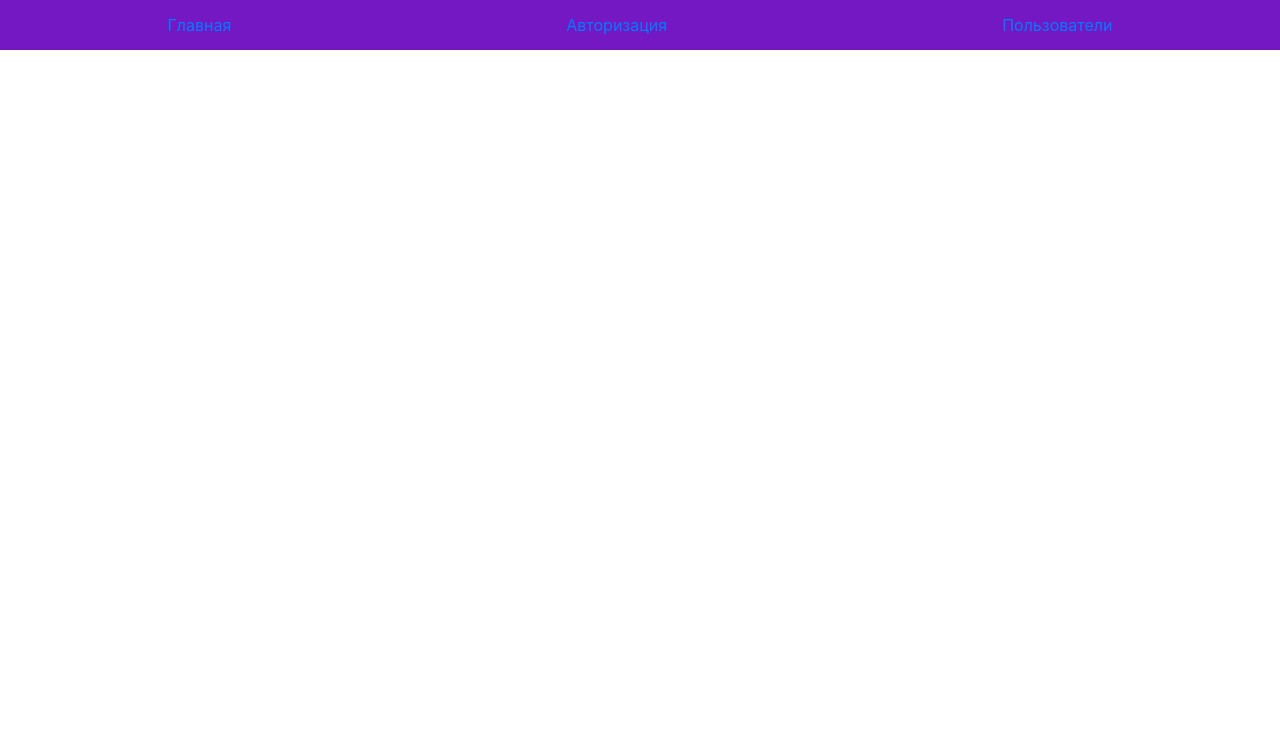
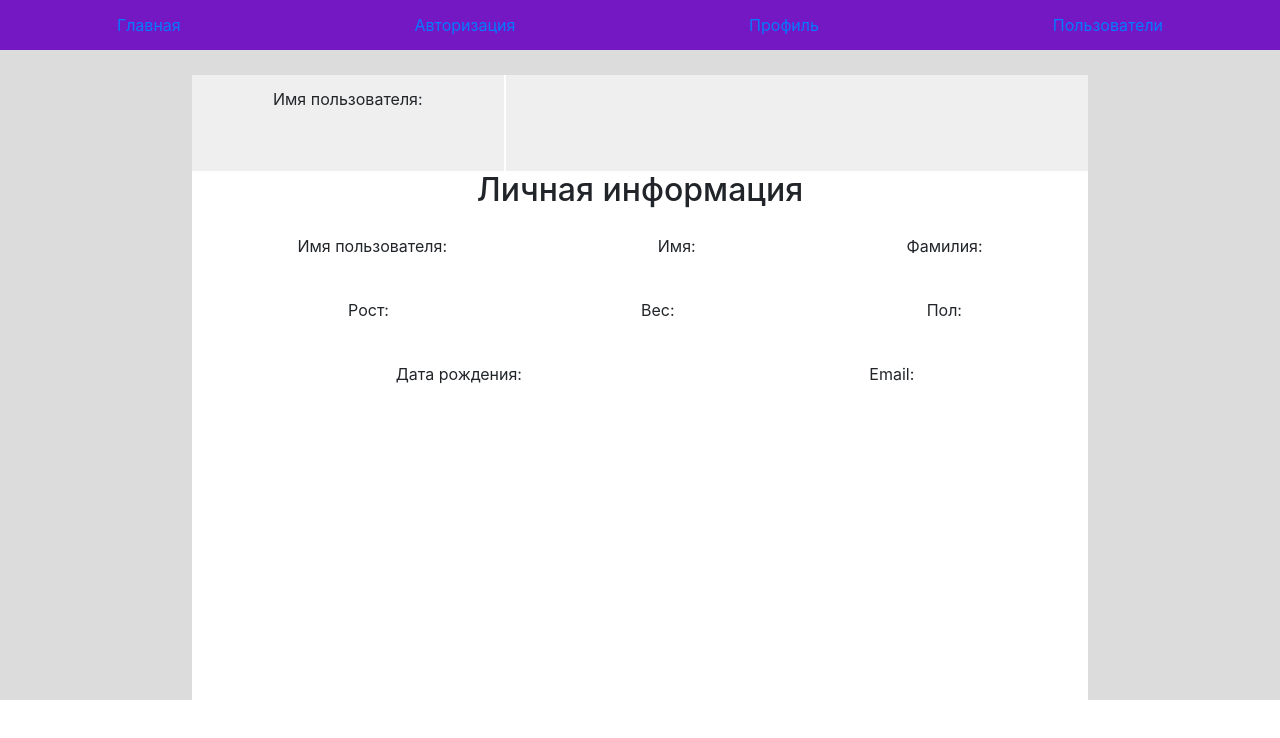
Before and after one commit to vladkovv/healthy-life-ui, a React (Create React App) app in the folder healthy_life_ui/: page /profile in a window 1280 px wide. Shown: the top 738 px of the page. Built offline with nearby package versions, Linux system fonts and the light colour scheme; no server answers.

Commit message:
Profile page initial structure

```diff
--- a/healthy_life_ui/src/App.js
+++ b/healthy_life_ui/src/App.js
@@ -5,14 +5,18 @@ import Header from './components/header';
 import Users from './components/users';
 import Authorization from './components/authorization';
 import Main from './components/main';
+import Profile from './components/profile';
 import { BrowserRouter, Route } from 'react-router-dom';
 
 const URL =  'http://healthy-life-kotlin.herokuapp.com/api/v1';
 
 class App extends React.Component {
 
-  state = {
-    users: []
+  state = {isAuth: false, currId: ''}
+
+  handleAuth = async (id) => {
+    this.setState({isAuth: true})
+    this.setState({currId: id})
   }
 
   render() {
@@ -22,8 +26,9 @@ class App extends React.Component {
     <Header />
     <div className="app-content">
     <Route exact path='/' component={Main}/>
-    <Route path='/auth' render={(props) => <Authorization url= {URL}  {...props}/>}/>
-  <Route path='/users' render={(props) => <Users url= {URL}  {...props}/>}/>
+    <Route path='/auth' render={(props) => <Authorization url={URL} onAuth={this.handleAuth} status={this.state.isAuth}  {...props}/>}/>
+    <Route path='/profile' render={(props) => <Profile url={URL} status={this.state.isAuth} id={this.state.currId} {...props}/>} />
+    <Route path='/users' render={(props) => <Users url={URL} status={this.state.isAuth}  {...props}/>}/>
     </div>
     </div>
     </BrowserRouter>
--- a/healthy_life_ui/src/components/authorization.js
+++ b/healthy_life_ui/src/components/authorization.js
@@ -1,6 +1,7 @@
 import React from 'react';
 import Form from 'react-bootstrap/Form';
 import Button from 'react-bootstrap/Button';
+import {Redirect} from 'react-router-dom';
 
 class Authorization extends React.Component {
     state = {login: "", password: ""}
@@ -23,11 +24,18 @@ class Authorization extends React.Component {
             body: JSON.stringify({username: this.state.login, password: this.state.password})
         })
         let result = await response.json();
-        console.log(result);
 
+        if(result.token) {
+        this.props.onAuth(result.id)
+        }
+
+        else {
+          alert('Проверьте логин/пароль')
+        }
     }
 
     render() {
+      if(this.props.status) return <Redirect to={'/'} />
     return (
         <Form>
         <Form.Group controlId="formBasicEmail">
--- a/healthy_life_ui/src/components/header.js
+++ b/healthy_life_ui/src/components/header.js
@@ -14,6 +14,10 @@ const Header = (props) => {
             </div>
 
             <div>
+                <NavLink to="/profile">Профиль</NavLink>
+            </div>
+
+            <div>
                 <NavLink to="/users">Пользователи</NavLink>
             </div>
 
--- a/healthy_life_ui/src/components/main.js
+++ b/healthy_life_ui/src/components/main.js
@@ -2,7 +2,7 @@ import React from 'react';
 
 const Main = (props) => {
     return(
-    <h2>Главная страница</h2>
+    <h1>Главная страница</h1>
     )
 }
 
--- /dev/null
+++ b/healthy_life_ui/src/components/profile.js
@@ -0,0 +1,86 @@
+import React from 'react';
+
+const Private = (props) => {
+    return(
+        <div>
+        <h2>Личная информация</h2>
+        <div className='profile-private-first'>
+        <div>
+        <div>Имя пользователя:</div>
+        <div>{props.data.username}</div>
+        </div>
+        <div>
+        <div>Имя:</div>
+        <div>{props.data.firstName}</div>
+        </div>
+        <div>
+        <div>Фамилия:</div>
+         <div>{props.data.lastName}</div>
+        </div>
+        </div>
+        <div className='profile-private-second'>
+        <div>
+        <div>Рост:</div>
+        <div>{props.data.height}</div>
+        </div>
+        <div>
+        <div>Вес:</div>
+        <div>{props.data.weight}</div>
+        </div>
+        <div>
+        <div>Пол:</div>
+         <div>{props.data.gender}</div>
+        </div>
+        </div>
+        <div className='profile-private-third'>
+        <div>
+        <div>Дата рождения:</div>
+        <div>{props.data.birthDate}</div>
+        </div>
+        <div>
+        <div>Email:</div>
+        <div>{props.data.email}</div>
+        </div>
+        </div>
+        </div>
+    )
+}
+class Profile extends React.Component {
+    state = {username: '', firstName: '', lastName: '', height: '', weight: '', gender: '', birthDate: '', email: ''}
+
+    gettingUserData = async () => {
+        const response = await fetch(`${this.props.url}/users/${this.props.id}`)
+        const data = await response.json();
+        this.setState({username: data.username, firstName: data.firstName, lastName: data.lastName, height: data.height, weight: data.weight, gender: data.gender, birthDate: data.birthDate, email: data.email});
+    }
+
+    componentDidMount() {
+        this.gettingUserData()
+    }
+
+
+    render() {
+    return(
+        <div className="profile-page-body">
+            <div className="profile-content">
+                <div className="profile-header">
+                <div className="profile-header-name">
+                    <div>
+                        <div>
+                        Имя пользователя: {this.state.username}
+                        </div>
+                        <div>
+                        {this.state.firstName} {this.state.lastName}
+                        </div>
+                        </div>
+                </div>
+            </div>
+                <Private data={this.state} />
+        </div>
+        </div>
+    )
+    }
+
+}
+
+export default Profile;
--- a/healthy_life_ui/src/components/users.js
+++ b/healthy_life_ui/src/components/users.js
@@ -1,5 +1,6 @@
 import React from 'react';
 import Button from 'react-bootstrap/Button';
+import { Redirect } from 'react-router-dom';
 
 class Users extends React.Component{
 
@@ -35,6 +36,11 @@ class Users extends React.Component{
         this.gettingData()
     }
 render() {
+
+  if(!this.props.status) {
+    return <Redirect to={'/auth'} />
+  }
+
 return(
 <div>
     <h2>Список пользователей</h2>
--- a/healthy_life_ui/src/index.css
+++ b/healthy_life_ui/src/index.css
@@ -27,3 +27,50 @@ margin-left: 5px;
 .update-button {
   margin-left: 5px;
 }
+
+.profile-page-body {
+  display: flex;
+  background-color: #DCDCDC;
+  justify-content: center;
+  height: 650px;
+}
+
+.profile-content {
+  background-color: #FFFFFF;
+  margin-top: 25px;
+  height: 80vh;
+  width: 70%;
+}
+
+.profile-header {
+  background-color: #EFEFEF;
+  height: 15%;
+  display: flex;
+
+}
+.profile-header-name {
+  padding-top: 12px;
+  width: 35%;
+  border-right: 2px solid #FFFFFF;
+}
+
+.profile-private-first {
+  margin-top: 25px;
+  display: flex;
+  justify-content: center;
+  justify-content: space-around;
+}
+.profile-private-second {
+  margin-top: 40px;
+  margin-left: 30px;
+  display: flex;
+  justify-content: center;
+  justify-content: space-around;
+}
+.profile-private-third {
+  margin-top: 40px;
+  margin-left: 30px;
+  display: flex;
+  justify-content: center;
+  justify-content: space-around;
+}
```
